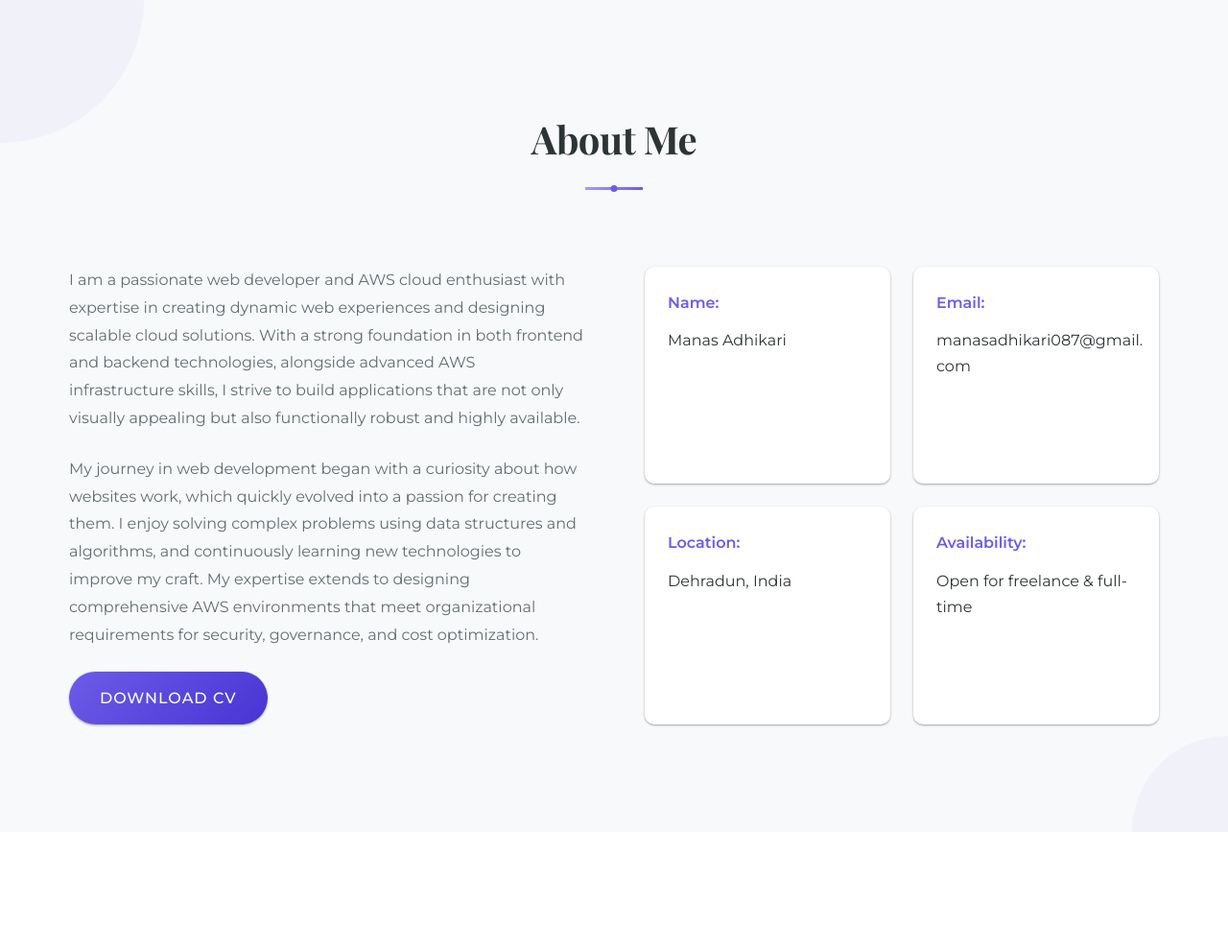
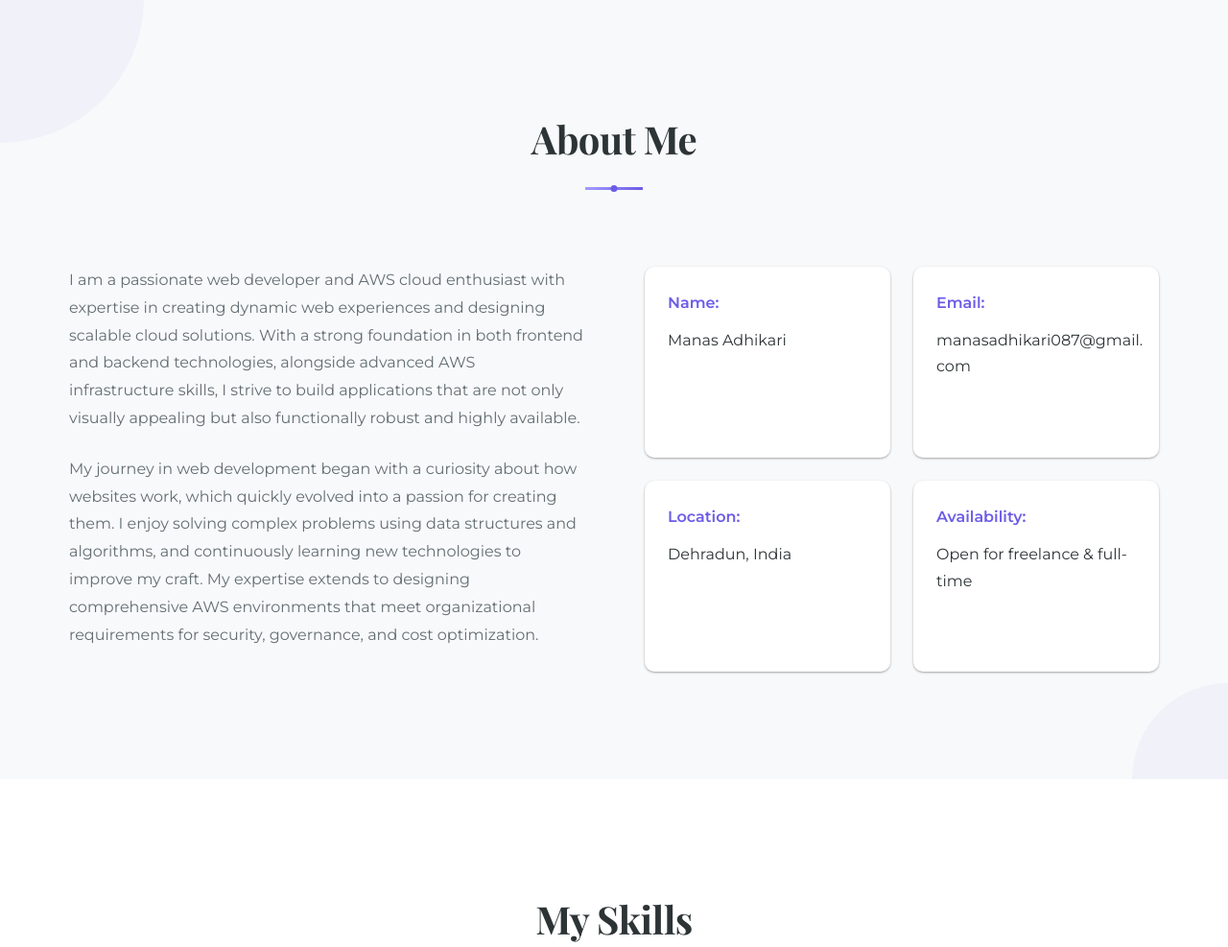
Before and after one commit to Manasadhikari05/Portfolio-website, a Node server app: page / in a window 1280 px wide. Shown: the part 801-1788 px from the top of the page at 96% size. Run offline with Node 20, Linux system fonts and the light colour scheme.

Commit message:
Update index.ejs

```diff
--- a/views/index.ejs
+++ b/views/index.ejs
@@ -56,7 +56,7 @@
                 <div class="about-text">
                     <p>I am a passionate web developer and AWS cloud enthusiast with expertise in creating dynamic web experiences and designing scalable cloud solutions. With a strong foundation in both frontend and backend technologies, alongside advanced AWS infrastructure skills, I strive to build applications that are not only visually appealing but also functionally robust and highly available.</p>
                     <p>My journey in web development began with a curiosity about how websites work, which quickly evolved into a passion for creating them. I enjoy solving complex problems using data structures and algorithms, and continuously learning new technologies to improve my craft. My expertise extends to designing comprehensive AWS environments that meet organizational requirements for security, governance, and cost optimization.</p>
-                    <a href="#" class="btn btn-primary">Download CV</a>
+
                 </div>
                 <div class="about-info">
                     <div class="info-item">
```
